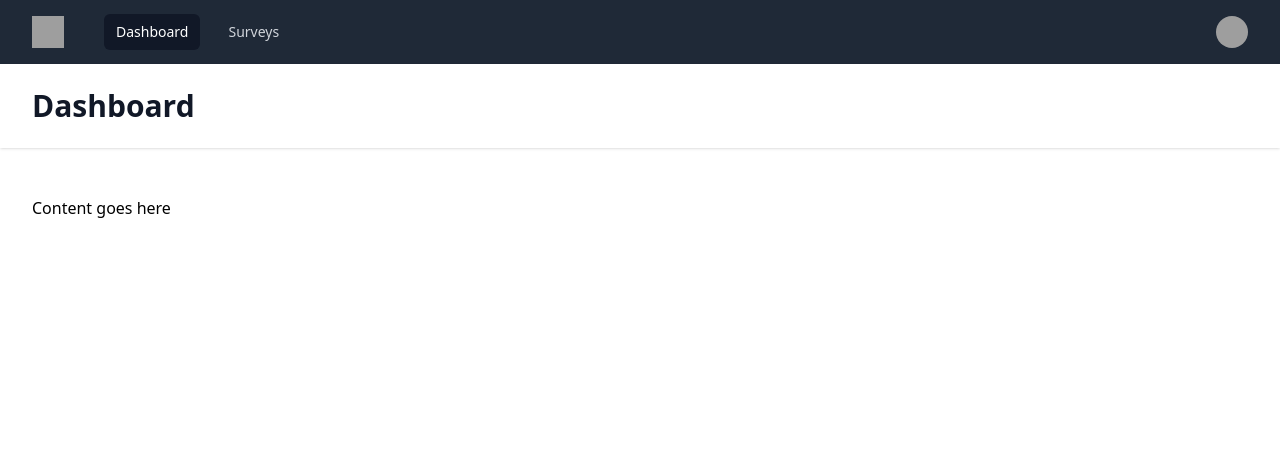
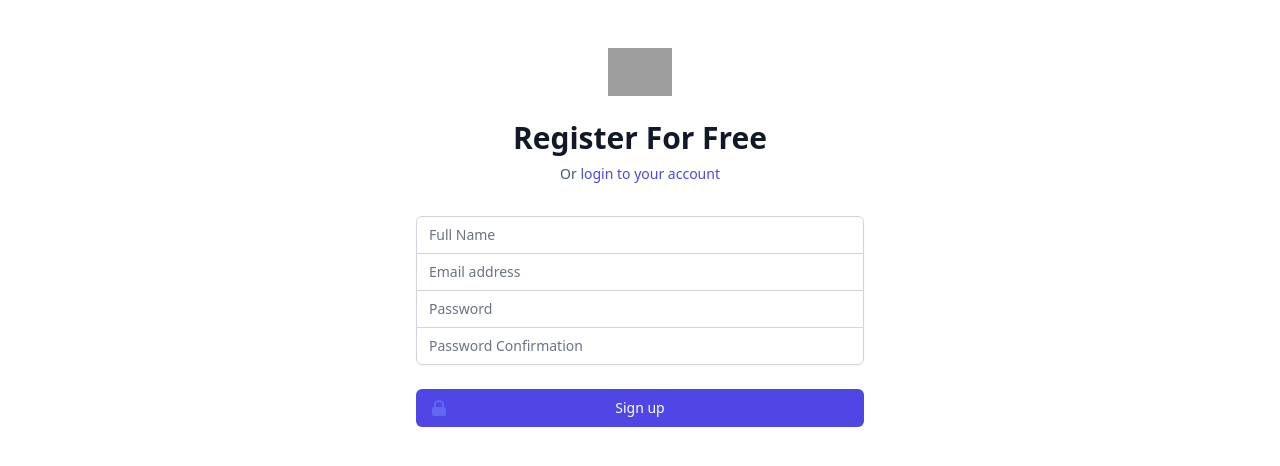
Before and after one commit to Rejohnbd/Lara-vue-survey-front, a Vue app: page /register in a window 1280 px wide. Before the commit this address led to /dashboard. Shown: the top 466 px of the page. Built offline with nearby package versions, Linux system fonts and the light colour scheme; grey boxes are pictures that could not be loaded.

Commit message:
Create Registration Fronend

```diff
--- a/src/store/index.js
+++ b/src/store/index.js
@@ -3,21 +3,37 @@
 const store = createStore({
   state: {
     user: {
-      data: {
-        name: "Tom Cook",
-        email: "tom@example.com",
-        imageUrl:
-          "https://images.unsplash.com/photo-1472099645785-5658abf4ff4e?ixlib=rb-1.2.1&ixid=eyJhcHBfaWQiOjEyMDd9&auto=format&fit=facearea&facepad=2&w=256&h=256&q=80",
-      },
-      token: 1233,
+      data: {},
+      token: sessionStorage.getItem("TOKEN"),
     },
   },
   getters: {},
-  actions: {},
+  actions: {
+    register({ commit }, user) {
+      return fetch(`http://localhost:8000/api/register`, {
+        headers: {
+          "Content-Type": "application/json",
+          Accept: "application/json",
+        },
+        method: "POST",
+        body: JSON.stringify(user),
+      })
+        .then((res) => res.json())
+        .then((res) => {
+          commit("setUser", res);
+          return res;
+        });
+    },
+  },
   mutations: {
     logout: (state) => {
       state.user.data = {};
       state.user.token = null;
+    },
+    setUser: (state, userData) => {
+      state.user.token = userData.token;
+      state.user.data = userData.user;
+      sessionStorage.setItem("TOKEN", userData.token);
     },
   },
   modules: {},
--- a/src/views/Register.vue
+++ b/src/views/Register.vue
@@ -1,32 +1,48 @@
 <template>
   <div>
-    <img class="mx-auto h-12 w-auto" src="https://tailwindui.com/img/logos/workflow-mark-indigo-600.svg" alt="Workflow" />
+    <img class="mx-auto h-12 w-auto" src="https://tailwindui.com/img/logos/workflow-mark-indigo-600.svg"
+      alt="Workflow" />
     <h2 class="mt-6 text-center text-3xl font-extrabold text-gray-900">Register For Free</h2>
     <p class="mt-2 text-center text-sm text-gray-600">
       Or
       {{ ' ' }}
-      <router-link :to="{name: 'Login'}" class="font-medium text-indigo-600 hover:text-indigo-500"> login to your account </router-link>
+      <router-link :to="{name: 'Login'}" class="font-medium text-indigo-600 hover:text-indigo-500"> login to your
+        account </router-link>
     </p>
   </div>
-  <form class="mt-8 space-y-6" action="#" method="POST">
+  <form class="mt-8 space-y-6" @submit="register">
     <input type="hidden" name="remember" value="true" />
     <div class="rounded-md shadow-sm -space-y-px">
       <div>
         <label for="full-name" class="sr-only">Full Name</label>
-        <input id="full-name" name="name" type="text" autocomplete="name" required="" class="appearance-none rounded-none relative block w-full px-3 py-2 border border-gray-300 placeholder-gray-500 text-gray-900 rounded-t-md focus:outline-none focus:ring-indigo-500 focus:border-indigo-500 focus:z-10 sm:text-sm" placeholder="Full Name" />
+        <input id="full-name" name="name" type="text" autocomplete="name" required="" v-model="user.name"
+          class="appearance-none rounded-none relative block w-full px-3 py-2 border border-gray-300 placeholder-gray-500 text-gray-900 rounded-t-md focus:outline-none focus:ring-indigo-500 focus:border-indigo-500 focus:z-10 sm:text-sm"
+          placeholder="Full Name" />
       </div>
       <div>
         <label for="email-address" class="sr-only">Email address</label>
-        <input id="email-address" name="email" type="email" autocomplete="email" required="" class="appearance-none rounded-none relative block w-full px-3 py-2 border border-gray-300 placeholder-gray-500 text-gray-900 focus:outline-none focus:ring-indigo-500 focus:border-indigo-500 focus:z-10 sm:text-sm" placeholder="Email address" />
+        <input id="email-address" name="email" type="email" autocomplete="email" required="" v-model="user.email"
+          class="appearance-none rounded-none relative block w-full px-3 py-2 border border-gray-300 placeholder-gray-500 text-gray-900 focus:outline-none focus:ring-indigo-500 focus:border-indigo-500 focus:z-10 sm:text-sm"
+          placeholder="Email address" />
       </div>
       <div>
         <label for="password" class="sr-only">Password</label>
-        <input id="password" name="password" type="password" autocomplete="current-password" required="" class="appearance-none rounded-none relative block w-full px-3 py-2 border border-gray-300 placeholder-gray-500 text-gray-900 rounded-b-md focus:outline-none focus:ring-indigo-500 focus:border-indigo-500 focus:z-10 sm:text-sm" placeholder="Password" />
+        <input id="password" name="password" type="password" autocomplete="current-password" required="" v-model="user.password"
+          class="appearance-none rounded-none relative block w-full px-3 py-2 border border-gray-300 placeholder-gray-500 text-gray-900 focus:outline-none focus:ring-indigo-500 focus:border-indigo-500 focus:z-10 sm:text-sm"
+          placeholder="Password" />
+      </div>
+      <div>
+        <label for="password_confirmation" class="sr-only">Password Confirmation</label>
+        <input id="password_confirmation" name="password_confirmation" type="password"
+          autocomplete="current-password_confirmation" required="" v-model="user.password_confirmation"
+          class="appearance-none rounded-none relative block w-full px-3 py-2 border border-gray-300 placeholder-gray-500 text-gray-900 rounded-b-md focus:outline-none focus:ring-indigo-500 focus:border-indigo-500 focus:z-10 sm:text-sm"
+          placeholder="Password Confirmation" />
       </div>
     </div>
 
     <div>
-      <button type="submit" class="group relative w-full flex justify-center py-2 px-4 border border-transparent text-sm font-medium rounded-md text-white bg-indigo-600 hover:bg-indigo-700 focus:outline-none focus:ring-2 focus:ring-offset-2 focus:ring-indigo-500">
+      <button type="submit"
+        class="group relative w-full flex justify-center py-2 px-4 border border-transparent text-sm font-medium rounded-md text-white bg-indigo-600 hover:bg-indigo-700 focus:outline-none focus:ring-2 focus:ring-offset-2 focus:ring-indigo-500">
         <span class="absolute left-0 inset-y-0 flex items-center pl-3">
           <LockClosedIcon class="h-5 w-5 text-indigo-500 group-hover:text-indigo-400" aria-hidden="true" />
         </span>
@@ -38,5 +54,28 @@
 </template>
 
 <script setup>
-import { LockClosedIcon } from '@heroicons/vue/solid'
+import store from '../store';
+import {useRouter} from 'vue-router';
+
+import { LockClosedIcon } from '@heroicons/vue/solid';
+
+const router = useRouter();
+const user = {
+  name: '',
+  email: '',
+  password: '',
+  password_confirmation: ''
+}
+
+function register(e){
+  e.preventDefault();
+
+  store
+    .dispatch('register', user)
+    .then((res) => {
+      router.push({
+        name: 'Dashboard'
+      })
+    })
+}
 </script>
```
